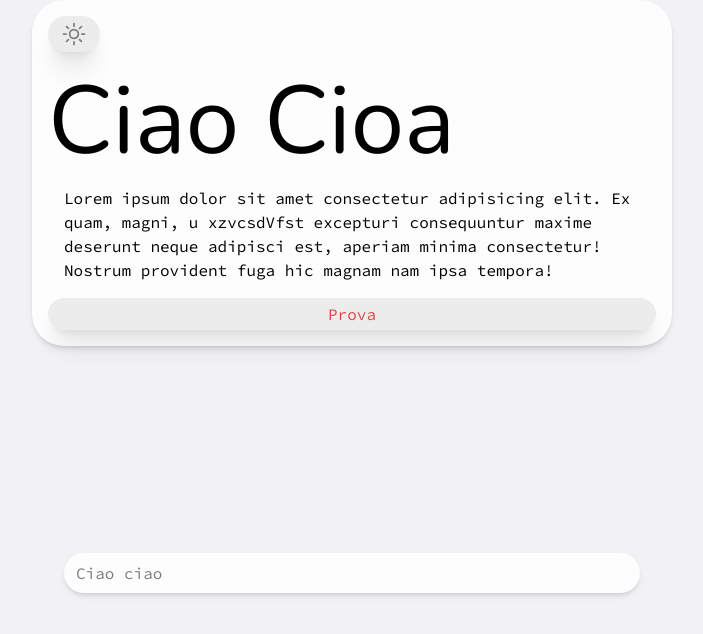
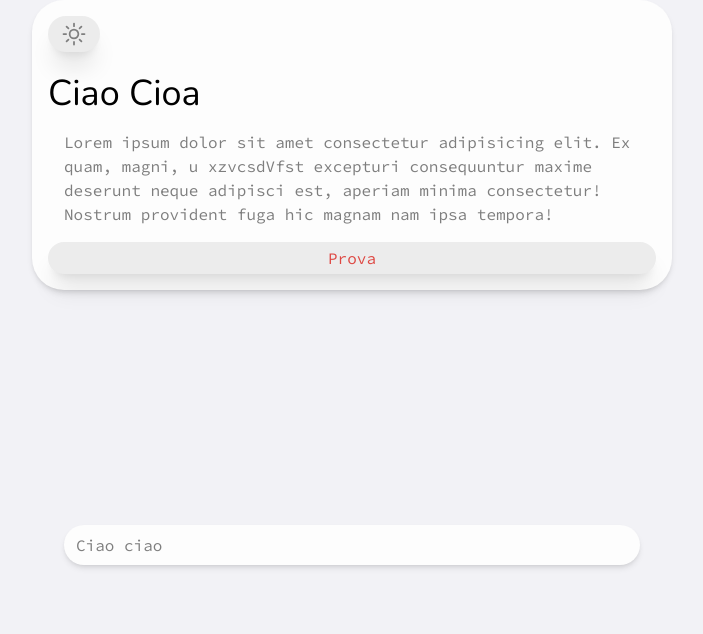
Before and after one commit to MicheleFamoso/d-haccp-v2, a React (Vite) app: page /sandbox in a window 1280 px wide. Shown: the top 634 px of the page, without its empty margins (288-991 px from the left). Built offline with nearby package versions, Linux system fonts and the light colour scheme.

Commit message:
Update styles for Sandbox and Button components
Adjusted heading sizes and colors in Sandbox.jsx for improved readability and theme consistency. Modified Button.jsx hover state to use a different dark mode background color for better visual feedback.

```diff
--- a/src/component/Sandbox.jsx
+++ b/src/component/Sandbox.jsx
@@ -9,8 +9,8 @@ const Sandbox = () => {
         <div className="mb-5">
           <ThemeToggle />
         </div>{" "}
-        <h2 className="font-h text-8xl">Ciao Cioa</h2>
-        <h1 className="dark:text-accent-red p-4 font-p">
+        <h2 className="font-h text-4xl dark:text-white">Ciao Cioa</h2>
+        <h1 className="dark:text-text-secondary-dark text-text-secondary-light p-4 font-p">
           Lorem ipsum dolor sit amet consectetur adipisicing elit. Ex quam,
           magni, u xzvcsdVfst excepturi consequuntur maxime deserunt neque
           adipisci est, aperiam minima consectetur! Nostrum provident fuga hic
--- a/src/component/atoms/Button.jsx
+++ b/src/component/atoms/Button.jsx
@@ -10,7 +10,7 @@ const Button =({text,variant = "primary", onClick})=>{
     return(
         <button
         onClick={onClick}
-        className={ `${variantClasses} bg-btn-light font-p dark:bg-btn-dark  py-1 px-3 rounded-4xl  cursor-pointer hover:bg-bg-list-light dark:hover:bg-bg-list-dark shadow-xl`}
+        className={ `${variantClasses} bg-btn-light font-p dark:bg-btn-dark  py-1 px-3 rounded-4xl  cursor-pointer hover:bg-bg-list-light dark:hover:bg-icon-gray-dark shadow-xl`}
         >{text}</button>
     )
 
```
